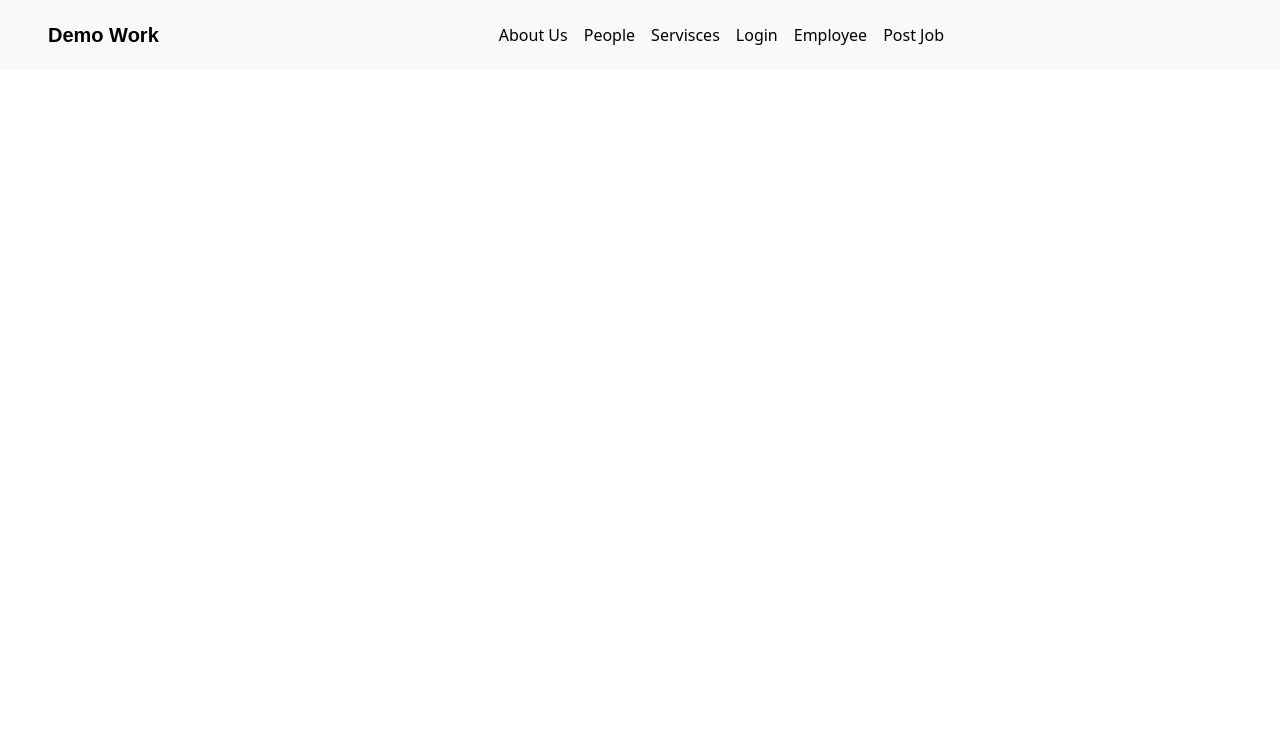
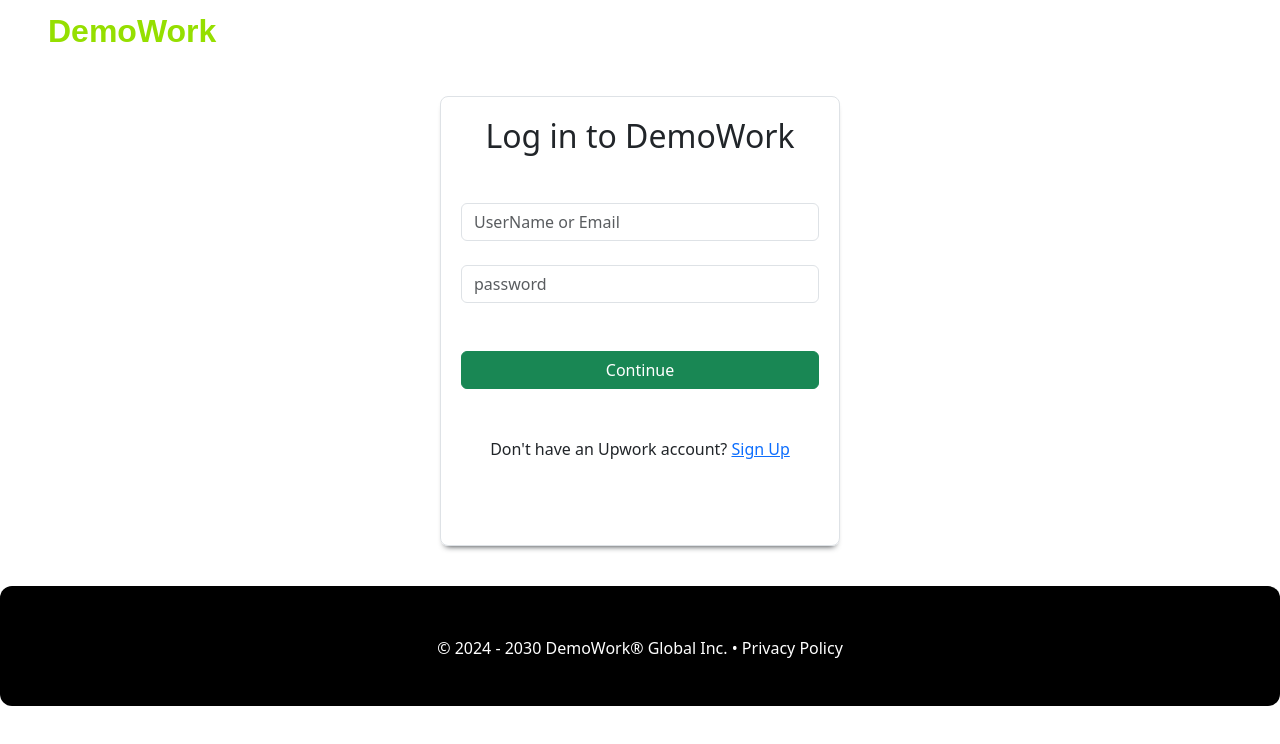
Before and after one commit to Rafiullah08/demo-work, a plain HTML site: page demo work/index.html in a window 1280 px wide. Drawn offline with nearby package versions, Linux system fonts and the light colour scheme.

Commit message:
updated file

```diff
--- a/demo work/index.html
+++ b/demo work/index.html
@@ -3,47 +3,64 @@
 <head>
     <meta charset="UTF-8">
     <meta name="viewport" content="width=device-width, initial-scale=1.0">
-    <title>Demo</title>
+    <title>Document</title>
     <link rel="stylesheet" href="style.css">
     <link href="https://cdn.jsdelivr.net/npm/bootstrap@5.3.3/dist/css/bootstrap.min.css" rel="stylesheet" integrity="sha384-QWTKZyjpPEjISv5WaRU9OFeRpok6YctnYmDr5pNlyT2bRjXh0JMhjY6hW+ALEwIH" crossorigin="anonymous">
+    <link rel="preconnect" href="https://fonts.googleapis.com">
+    <link rel="preconnect" href="https://fonts.gstatic.com" crossorigin>
+    <link href="https://fonts.googleapis.com/css2?family=Poppins:ital,wght@0,100;0,200;0,300;0,400;0,500;0,600;0,700;0,800;0,900;1,100;1,200;1,300;1,400;1,500;1,600;1,700;1,800;1,900&display=swap" rel="stylesheet">
+
+
 </head>
 <body>
-
-    <nav class="navbar navbar-expand-lg bg-body-tertiary homeNave " >
+    <nav class="navbar navbar-expand-lg  fixed-top homeNave " >
         <div class="container-fluid ps-5 ">
-          <a class="navbar-brand logo" href="#">Demo Work</a>
+          <!-- <a class="navbar-brand logo" href="#">Demo Work</a> -->
+          <h2 class="logo">DemoWork </h2>
           <button class="navbar-toggler" type="button" data-bs-toggle="collapse" data-bs-target="#navbarTogglerDemo02" aria-controls="navbarTogglerDemo02" aria-expanded="false" aria-label="Toggle navigation">
             <span class="navbar-toggler-icon"></span>
           </button>
-          <div class="collapse navbar-collapse me-auto d-flex justify-content-center " id="navbarTogglerDemo02">
+          <!-- <div class="collapse navbar-collapse me-auto d-flex justify-content-end " id="navbarTogglerDemo02">
             <ul class="navbar-nav   mb-2 mb-lg-0">
               <li class="nav-item">
-                <a class="nav-link active" aria-current="page" href="#">About Us</a>
+                <a class="nav-link active" aria-current="page" href="#">Here to hire talent?</a>
               </li>
               <li class="nav-item">
-                <a class="nav-link active" aria-current="page" href="#">People</a>
-              </li>
-              <li class="nav-item">
-                <a class="nav-link active" aria-current="page" href="#">Servisces</a>
-              </li>
-              <li class="nav-item">
-                <a class="nav-link active" aria-current="page" href="#">Login</a>
-              </li>
-              <li class="nav-item">
-                <a class="nav-link active" aria-current="page" href="#">Employee</a>
-              </li>
-              <li class="nav-item">
-                <a class="nav-link active" aria-current="page" href="#">Post Job</a>
+                <a class="nav-link active text-success" aria-current="page" href="#"> Join as a client</a>
               </li>
 
 
             </ul>
-
-          </div>
+          </div> -->
         </div>
       </nav>
+
+
+
+
+<div class="login-form border border-1 rounded-3">
+    <h2 class="d-flex justify-content-center">Log in to DemoWork</h2>
+    <div class="mb-3 mt-5">
+        <!-- <label for="exampleFormControlInput1" class="form-label mt-4">UserName or Email</label> -->
+        <input type="email" class="form-control" id="exampleFormControlInput1" placeholder="UserName or Email" >
+        <!-- <label for="Password" class="form-label mt-4">Password</label> -->
+        <input type="password" class="form-control mt-4" id="exampleFormControlInput1" placeholder="password" >
+        <div class="d-flex justify-content-center pt-5 ">
+        <button class="btn btn-success loginbtn  ">Continue</button> <br>
+    </div>
+    <div class="d-flex justify-content-center pt-5">
+        <p>Don't have an Upwork account?  <a href="./SingUp.html">Sign Up</a> </p>
+
+    </div>
+      </div>
+    </div>
+
+    <div class="footer container-fluid">
+        <p>© 2024 - 2030 DemoWork® Global Inc. • Privacy Policy</p>
+    </div>
 
 </body>
 <script src="https://cdn.jsdelivr.net/npm/@popperjs/core@2.11.8/dist/umd/popper.min.js" integrity="sha384-I7E8VVD/ismYTF4hNIPjVp/Zjvgyol6VFvRkX/vR+Vc4jQkC+hVqc2pM8ODewa9r" crossorigin="anonymous"></script>
 <script src="https://cdn.jsdelivr.net/npm/bootstrap@5.3.3/dist/js/bootstrap.min.js" integrity="sha384-0pUGZvbkm6XF6gxjEnlmuGrJXVbNuzT9qBBavbLwCsOGabYfZo0T0to5eqruptLy" crossorigin="anonymous"></script>
 </html>
+</html>
--- a/demo work/style.css
+++ b/demo work/style.css
@@ -20,7 +20,7 @@
 
 .singup-form{
    margin: auto;
-   margin-top: 6pc;
+   margin-top: 8pc;
    width: 550px;
    height: 600px;
    box-shadow: 0 5px 6px -5px;
@@ -32,3 +32,36 @@
     padding-top: 20px;
     font-family: "Poppins", sans-serif;
 }
+
+
+.login-form{
+    margin: auto;
+    margin-top: 6pc;
+    width: 400px;
+    height: 450px;
+    box-shadow: 0 5px 6px -5px;
+    padding: 20px;
+ }
+
+
+ .loginbtn{
+    width: 100%;
+    /* color: #95Df00; */
+
+ }
+
+ .footer{
+    width: 100%;
+    height: 120px;
+    background-color: black;
+    border-radius: 12px 12px 12px 12px;
+    margin-top: 40px;
+
+ }
+
+ .footer p{
+    display: flex;
+    justify-content: center;
+    padding-top: 50px;
+    color: white;
+ }
```
Also changed, not shown: demo work/SingUp.html (+14 -4 lines), demo work/dashboard.html (added, +49 -0 lines).
